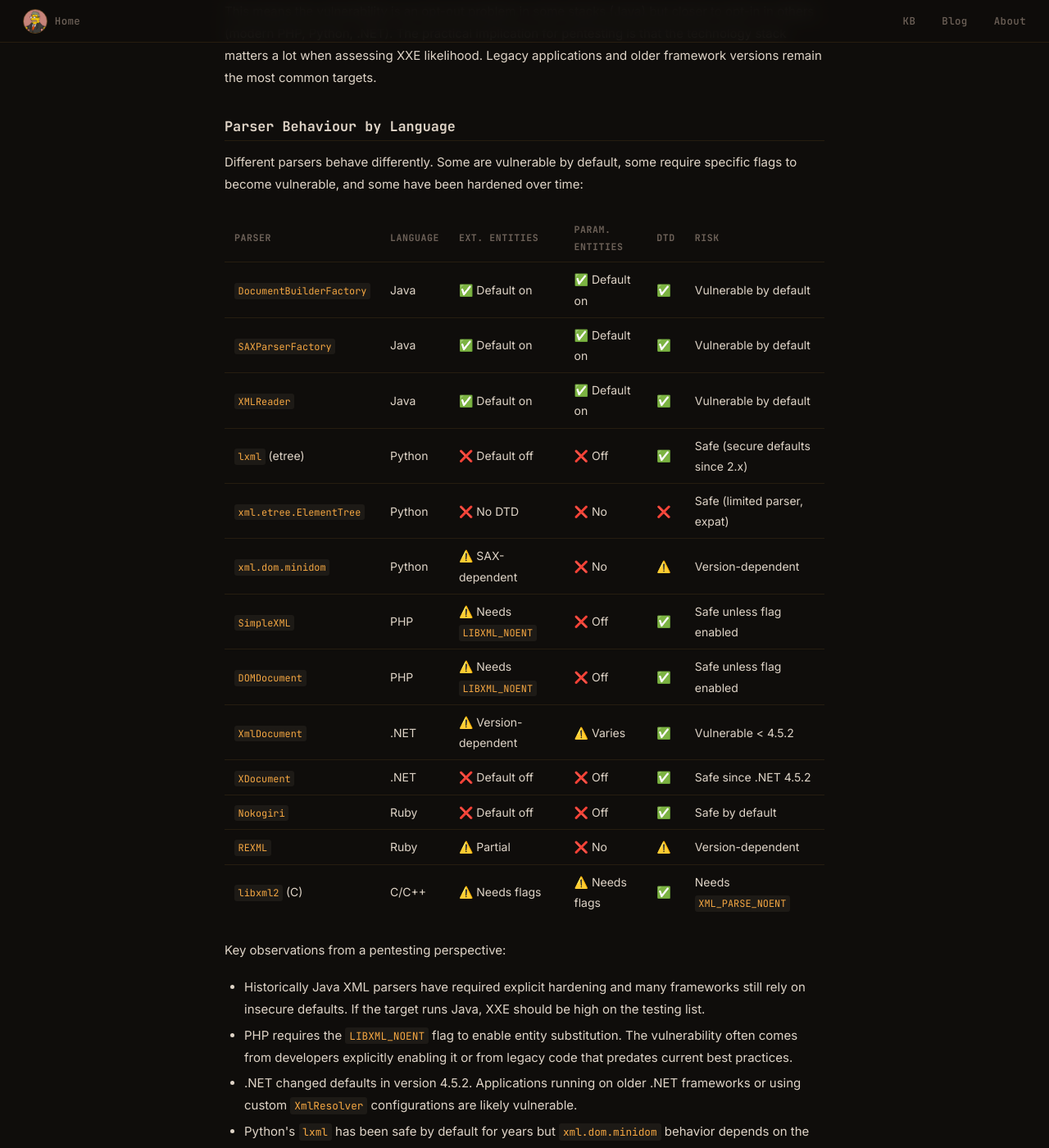
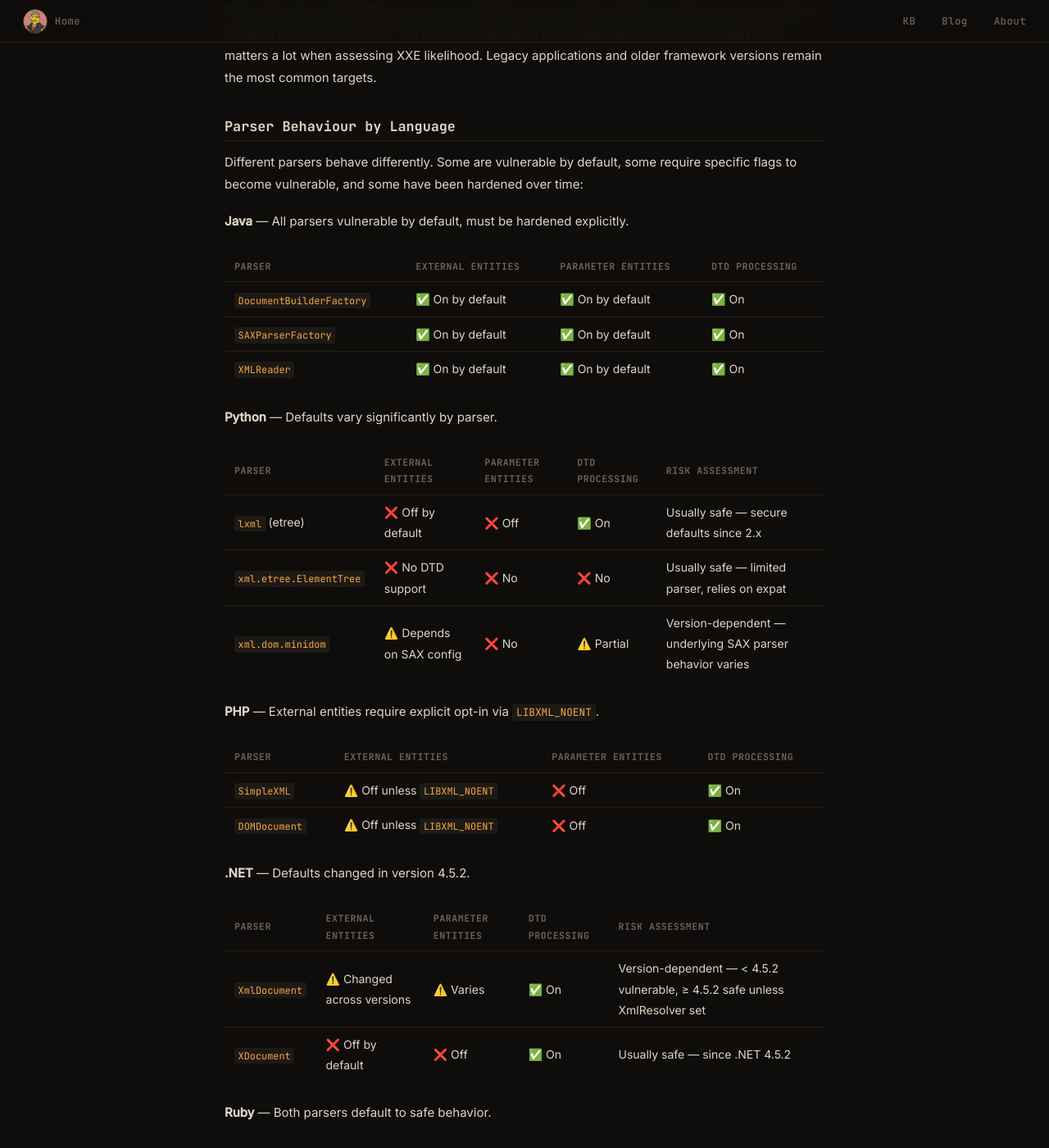
Before and after one commit to HansMolemanPNG/hansmolemanpng.github.io, an MkDocs documentation site: the page built from docs/kb/injection-attacks/xxe.md, in a window 1280 px wide and 1400 px high, scrolled down 3633 px. Shown: the whole window at 82% size. Built offline with MkDocs 1.6.1, drawn with Linux system fonts in a browser that asks for light colours; some of the changed text lies outside the part shown.

Commit message:
Restructure parser behaviour table into language groups
Split the single wide table into per-language tables to reduce
horizontal footprint. Risk Assessment text preserved in full;
when uniform per language it moves to the group heading instead
of repeating in every row.

```diff
--- a/docs/kb/injection-attacks/xxe.md
+++ b/docs/kb/injection-attacks/xxe.md
@@ -121,21 +121,48 @@ This means the vulnerability is an opt-out problem in some stacks (Java) but clo
 
 Different parsers behave differently. Some are vulnerable by default, some require specific flags to become vulnerable, and some have been hardened over time:
 
-| Parser | Language | Ext. Entities | Param. Entities | DTD | Risk |
-|--------|----------|--------------|-----------------|-----|------|
-| `DocumentBuilderFactory` | Java | ✅ Default on | ✅ Default on | ✅ | Vulnerable by default |
-| `SAXParserFactory` | Java | ✅ Default on | ✅ Default on | ✅ | Vulnerable by default |
-| `XMLReader` | Java | ✅ Default on | ✅ Default on | ✅ | Vulnerable by default |
-| `lxml` (etree) | Python | ❌ Default off | ❌ Off | ✅ | Safe (secure defaults since 2.x) |
-| `xml.etree.ElementTree` | Python | ❌ No DTD | ❌ No | ❌ | Safe (limited parser, expat) |
-| `xml.dom.minidom` | Python | ⚠️ SAX-dependent | ❌ No | ⚠️ | Version-dependent |
-| `SimpleXML` | PHP | ⚠️ Needs `LIBXML_NOENT` | ❌ Off | ✅ | Safe unless flag enabled |
-| `DOMDocument` | PHP | ⚠️ Needs `LIBXML_NOENT` | ❌ Off | ✅ | Safe unless flag enabled |
-| `XmlDocument` | .NET | ⚠️ Version-dependent | ⚠️ Varies | ✅ | Vulnerable < 4.5.2 |
-| `XDocument` | .NET | ❌ Default off | ❌ Off | ✅ | Safe since .NET 4.5.2 |
-| `Nokogiri` | Ruby | ❌ Default off | ❌ Off | ✅ | Safe by default |
-| `REXML` | Ruby | ⚠️ Partial | ❌ No | ⚠️ | Version-dependent |
-| `libxml2` (C) | C/C++ | ⚠️ Needs flags | ⚠️ Needs flags | ✅ | Needs `XML_PARSE_NOENT` |
+**Java** — All parsers vulnerable by default, must be hardened explicitly.
+
+| Parser | External Entities | Parameter Entities | DTD Processing |
+|--------|------------------|--------------------|----------------|
+| `DocumentBuilderFactory` | ✅ On by default | ✅ On by default | ✅ On |
+| `SAXParserFactory` | ✅ On by default | ✅ On by default | ✅ On |
+| `XMLReader` | ✅ On by default | ✅ On by default | ✅ On |
+
+**Python** — Defaults vary significantly by parser.
+
+| Parser | External Entities | Parameter Entities | DTD Processing | Risk Assessment |
+|--------|------------------|--------------------|----------------|-----------------|
+| `lxml` (etree) | ❌ Off by default | ❌ Off | ✅ On | Usually safe — secure defaults since 2.x |
+| `xml.etree.ElementTree` | ❌ No DTD support | ❌ No | ❌ No | Usually safe — limited parser, relies on expat |
+| `xml.dom.minidom` | ⚠️ Depends on SAX config | ❌ No | ⚠️ Partial | Version-dependent — underlying SAX parser behavior varies |
+
+**PHP** — External entities require explicit opt-in via `LIBXML_NOENT`.
+
+| Parser | External Entities | Parameter Entities | DTD Processing |
+|--------|------------------|--------------------|----------------|
+| `SimpleXML` | ⚠️ Off unless `LIBXML_NOENT` | ❌ Off | ✅ On |
+| `DOMDocument` | ⚠️ Off unless `LIBXML_NOENT` | ❌ Off | ✅ On |
+
+**\.NET** — Defaults changed in version 4.5.2.
+
+| Parser | External Entities | Parameter Entities | DTD Processing | Risk Assessment |
+|--------|------------------|--------------------|----------------|-----------------|
+| `XmlDocument` | ⚠️ Changed across versions | ⚠️ Varies | ✅ On | Version-dependent — < 4.5.2 vulnerable, ≥ 4.5.2 safe unless XmlResolver set |
+| `XDocument` | ❌ Off by default | ❌ Off | ✅ On | Usually safe — since .NET 4.5.2 |
+
+**Ruby** — Both parsers default to safe behavior.
+
+| Parser | External Entities | Parameter Entities | DTD Processing | Risk Assessment |
+|--------|------------------|--------------------|----------------|-----------------|
+| `Nokogiri` | ❌ Off by default | ❌ Off | ✅ On | Usually safe — treats documents as untrusted by default |
+| `REXML` | ⚠️ Partial support | ❌ No | ⚠️ Partial | Version-dependent — partial and inconsistent support |
+
+**C/C++** — libxml2 requires explicit flags to enable entity resolution.
+
+| Parser | External Entities | Parameter Entities | DTD Processing |
+|--------|------------------|--------------------|----------------|
+| `libxml2` | ⚠️ Off unless flags set | ⚠️ Off unless flags | ✅ On |
 
 Key observations from a pentesting perspective:
 
```
